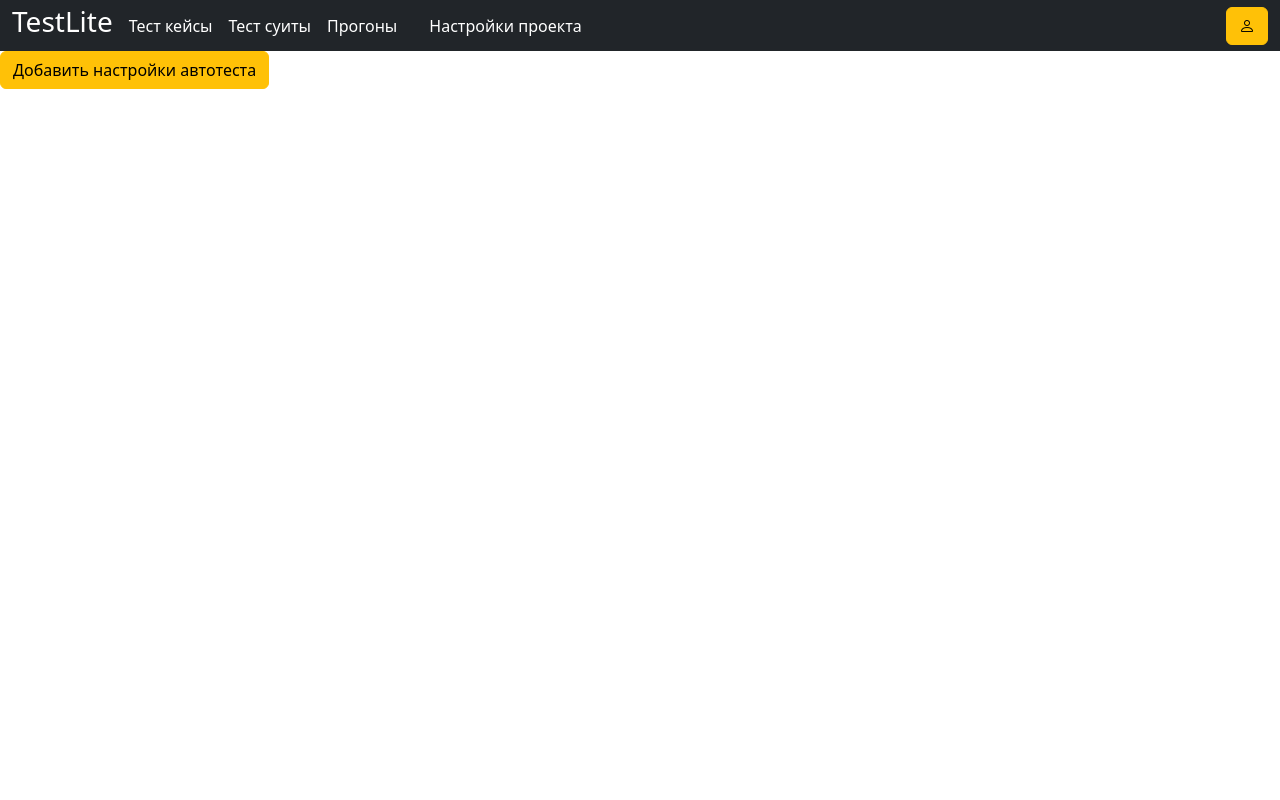
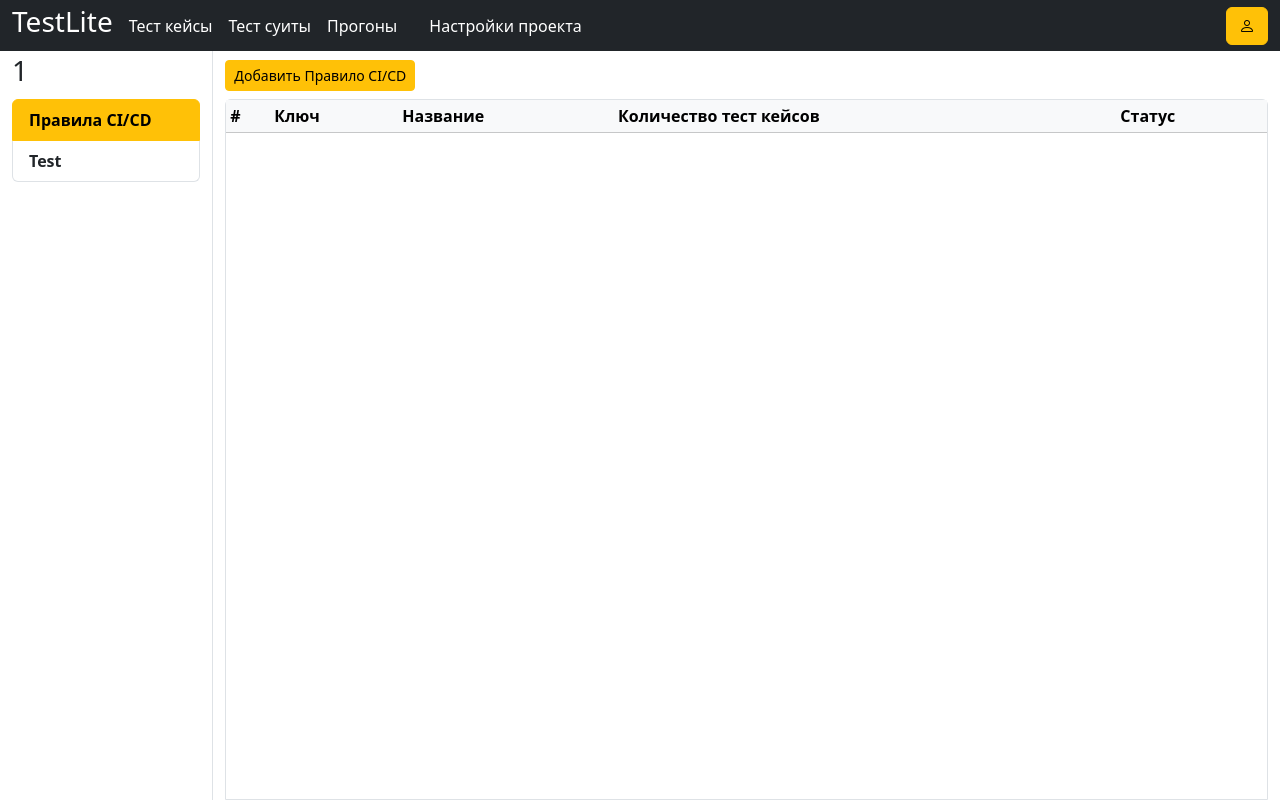
Before and after one commit to DmitrySkryabin/TestLite, a Django app: page /1/settings in a window 1280 px wide. Run offline with Django 4.2, Linux system fonts and the light colour scheme; data that the repository does not hold is empty; parts of the project's set-up code (start-up, migrations or seed data) failed here and were passed over; some libraries are stand-ins or nearby versions.

Commit message:
update settings page

```diff
--- a/TestLite/TMS/models.py
+++ b/TestLite/TMS/models.py
@@ -205,7 +205,7 @@ class TestStepRun(BaseTestStep):
 
 
 
-class AutotestSettings(models.Model):
+class AutotestSetting(models.Model):
     '''Базовые настройки автотестов'''
     url = models.CharField(max_length=200) # Адрес хука
 
@@ -213,9 +213,9 @@ class AutotestSettings(models.Model):
 
 
 
-class AutotestSettingsParams(models.Model):
+class AutotestSettingParam(models.Model):
     '''Параметры к настройкам автотестов'''
     name = models.CharField(max_length=200)
     value = models.CharField(max_length=200)
 
-    autotest_settings = models.ForeignKey(AutotestSettings, on_delete=models.CASCADE)
+    autotest_settings = models.ForeignKey(AutotestSetting, on_delete=models.CASCADE)
--- a/TestLite/TMS/template/TMS/project_settings.html
+++ b/TestLite/TMS/template/TMS/project_settings.html
@@ -1,9 +1,70 @@
 {% extends 'main.html' %}
 
 {% block content %}
+<div class="container-fluid h-100">
+    <div class="row h-100">
+        <div class="col-md-2 h-100 border-end">
+            <div class="row h-6dot4">
+                <div class="container d-flex justify-content-between align-items-center">
+                    <h3>{{ request.resolver_match.kwargs.project }}</h3>
+                </div>
+            </div>
+            <div class="row h-93dot6">
+                <div class="container">
+                    <ul class="list-group" id="v-pills-tab" role="tablist">
+                        <li class="list-group-item d-flex justify-content-between align-items-start table-row-clickable active" data-bs-toggle="pill" role="tab" data-bs-target="#cicdrules">
+                            <span class="fw-bold">Правила CI/CD</span>
+                        </li>
+                        <li class="list-group-item d-flex justify-content-between align-items-start table-row-clickable" data-bs-toggle="pill" role="tab" data-bs-target="#test">
+                            <span class="fw-bold">Test</span>
+                        </li>
+                    </ul>
+                </div>
+            </div>
+        </div>
+        <div class="col-md-10 h-100">
+            <div class="tab-content h-100" id="v-pills-tabContent">
+                <div class="tab-pane h-100 fade show active" id="cicdrules" role="tabpanel" aria-labelledby="cicdrules">
+                    <div class="row h-6dot4">
+                        <div class="container d-flex align-items-center">
+                            <a href="{% url 'TMS:testsuite_create' request.resolver_match.kwargs.project %}"class="btn btn-warning btn-sm col-auto">Добавить Правило CI/CD</a>
+                        </div>
+                    </div>
+                    <div class="row h-93dot6">
+                        <div class="container">
+                            <div class="table-container border rounded-top h-100">
+                                <table class="table table-sm table-responsive">
+                                    <thead class="table-light">
+                                        <tr>
+                                            <th scope="col">#</th>
+                                            <th scope="col">Ключ</th>
+                                            <th scope="col">Название</th>
+                                            <th scope="col">Количество тест кейсов</th>
+                                            <th scope="col">Статус</th>
+                                        </tr>
+                                    </thead>
+                                    <tbody>
+                                        {% for testsuite in object_list %}
+                                        <tr onclick="goToFromTable(this)" class="table-row-clickable" href="{% url 'TMS:testsuite_detail' request.resolver_match.kwargs.project testsuite.pk %}">
+                                            <td>{{ forloop.counter }}</td>
+                                            <td>{{ testsuite.key }}</td>
+                                            <td>{{ testsuite.name }}</td>
+                                            <td>{{ testsuite.test_cases.all.count }}</td>
+                                            <td>{% if testsuite.testsuiterun_set.last.status %}<span class="badge {{ testsuite.testsuiterun_set.last.status|status_bootstrap_class }}">{{ testsuite.testsuiterun_set.last.get_status_display }}</span>{% endif %}</td>
+                                        </tr>
+                                        {% endfor %}
+                                    </tbody>
+                                </table>
+                            </div>
+                        </div>
+                    </div>
+                </div>
+                <div class="tab-pane h-100 fade" id="test" role="tabpanel" aria-labelledby="test">
+                    hahahaha test
+                </div>
+            </div>
+        </div>
+    </div>
+</div>
 
-<a href="{% url 'TMS:autotest_settings' request.resolver_match.kwargs.project %}" class="btn btn-warning">Добавить настройки автотеста</a>
-{% for autotest_setting in autotest_settings %}
-    {{ autotest_setting }}
-{% endfor %}
 {% endblock %}
--- a/TestLite/TMS/views.py
+++ b/TestLite/TMS/views.py
@@ -12,9 +12,9 @@ from django.urls import reverse
 from django.views.decorators.csrf import csrf_exempt
 from django.views.generic import ListView, DetailView, UpdateView, TemplateView, View, CreateView
 from django.forms import BaseModelForm, modelformset_factory
-from .models import Project, TestCase, TestStep, TestSuite, TestSuiteRun, TestStepRun, TestCaseRun, TestCaseFolder, AutotestSettings
+from .models import Project, TestCase, TestStep, TestSuite, TestSuiteRun, TestStepRun, TestCaseRun, TestCaseFolder, AutotestSetting, AutotestSettingParam
 from .models import STATUS, PRIORITY, TYPE
-from .forms import ProjectForm, TestStepForm, TestCaseForm, TestCaseFolderForm, TestSuiteForm, TestStepRunForm, TestStepRunFormset, TestCaseFormset
+from .forms import ProjectForm, TestStepForm, TestCaseForm, TestCaseFolderForm, TestSuiteForm, TestStepRunForm, TestStepRunFormset, TestCaseFormset, AutotestSettingForm, AutotestSettingParamForm
 from .service import TestSuiteSaveHelper
 
 # Create your views here.
@@ -54,19 +54,22 @@ class TestCaseListViewControlRequests:
         print(kwargs)
         return HttpResponse('OK')
 
+
     def delete(request, *args, **kwargs):
-        print(request.POST)
         testcases_ids = request.POST.getlist('test_cases_main')
         # for id in testcases_ids:
         #     TestCase.objects.get(pk=id).delete()
+        print(testcases_ids)
         try:
             for id in testcases_ids:
-                TestCase.objects.get(pk=id).archived = True
+                testcase = TestCase.objects.get(pk=id)
+                testcase.archived = True
+                testcase.save()
             messages.info(request, 'Тест кейсы удалены (заархивированы)')
-            return HttpResponseRedirect('OK')
+            return HttpResponse('OK')
         except:
             messages.error(request, 'Не удалось удалить (заархивировать)')
-            return HttpResponseRedirect('OK')
+            return HttpResponse('OK')
 
 
 
@@ -88,7 +91,7 @@ class TestCaseListView(ListView):
                 obj.status = TestCaseRun.objects.filter(test_case=obj).last().status
             else:
                 obj.status = None
-        context['testcase_all_count'] = TestCase.objects.filter(project=context['project']).count
+        context['testcase_all_count'] = TestCase.objects.filter(project=context['project'], archived=False).count
         context['testcase_folders'] = TestCaseFolder.objects.filter(project=context['project'])
         context['testcase_folder_form'] = TestCaseFolderForm(context['project'])
         return context
@@ -460,13 +463,20 @@ class ProjectSettings(TemplateView):
 
     def get_context_data(self, **kwargs):
         context = super().get_context_data(**kwargs)
-        context['autotest_settings'] = AutotestSettings.objects.filter(project__key=kwargs.get('project'))
+        context['autotest_settings'] = AutotestSetting.objects.filter(project__key=kwargs.get('project'))
         return context
 
 
 
 class AutotestSettingsCreateView(CreateView):
-    model = AutotestSettings
+    model = AutotestSetting
+    form_class = AutotestSettingForm
+
+    def get_context_data(self, **kwargs):
+        context = super().get_context_data(**kwargs)
+        context['params'] = modelformset_factory(AutotestSettingParam, AutotestSettingParamForm)
+        return context
+
 
 
 
--- a/TestLite/static/css/style.css
+++ b/TestLite/static/css/style.css
@@ -46,6 +46,12 @@ body{
 
 .manage-test-case-group{
     display: none;
+}
+
+.list-group .active{
+    background: var(--bs-warning) !important;
+    color: black !important;
+    border-color: var(--bs-warning) !important;
 }
 
 .nav-pills .active{
```
Also changed, not shown: TestLite/TMS/forms.py (+29 -2 lines), TestLite/TMS/template/TMS/autotestsetting_form.html (added, +11 -0 lines).
